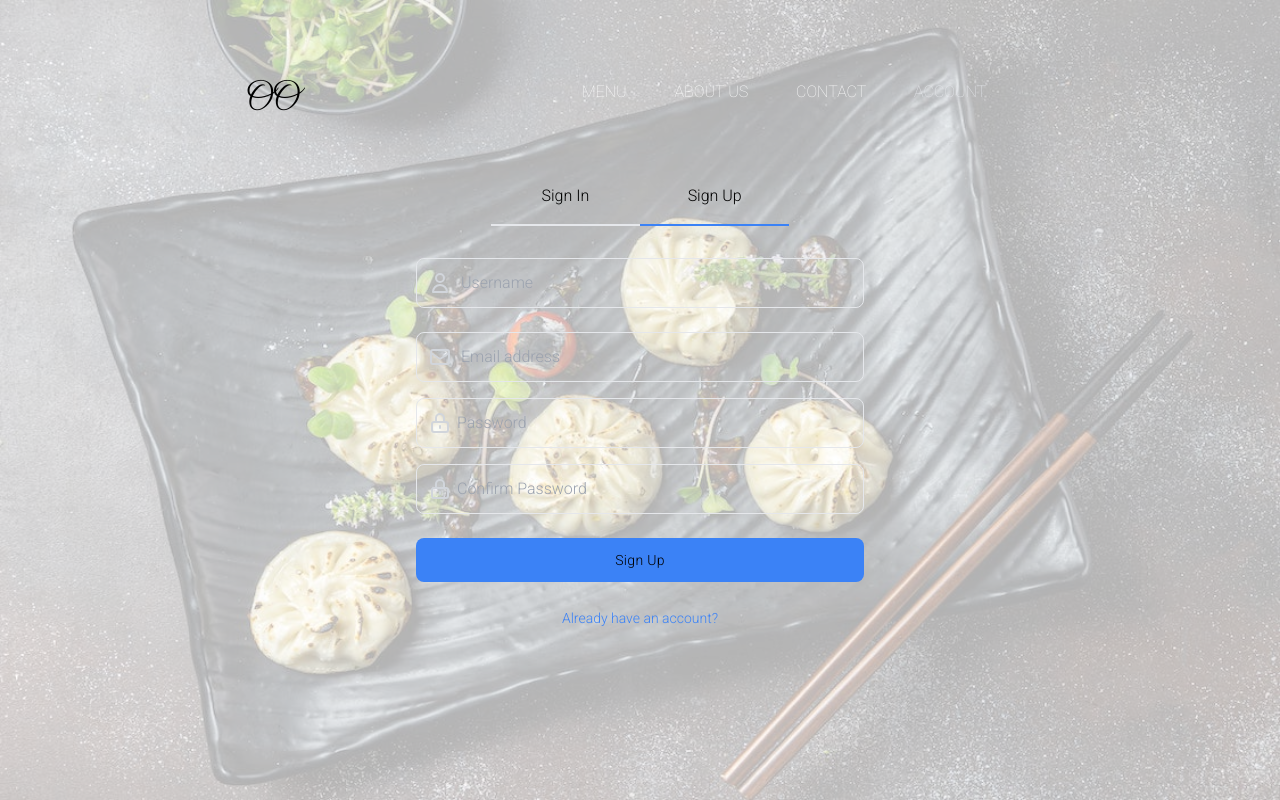
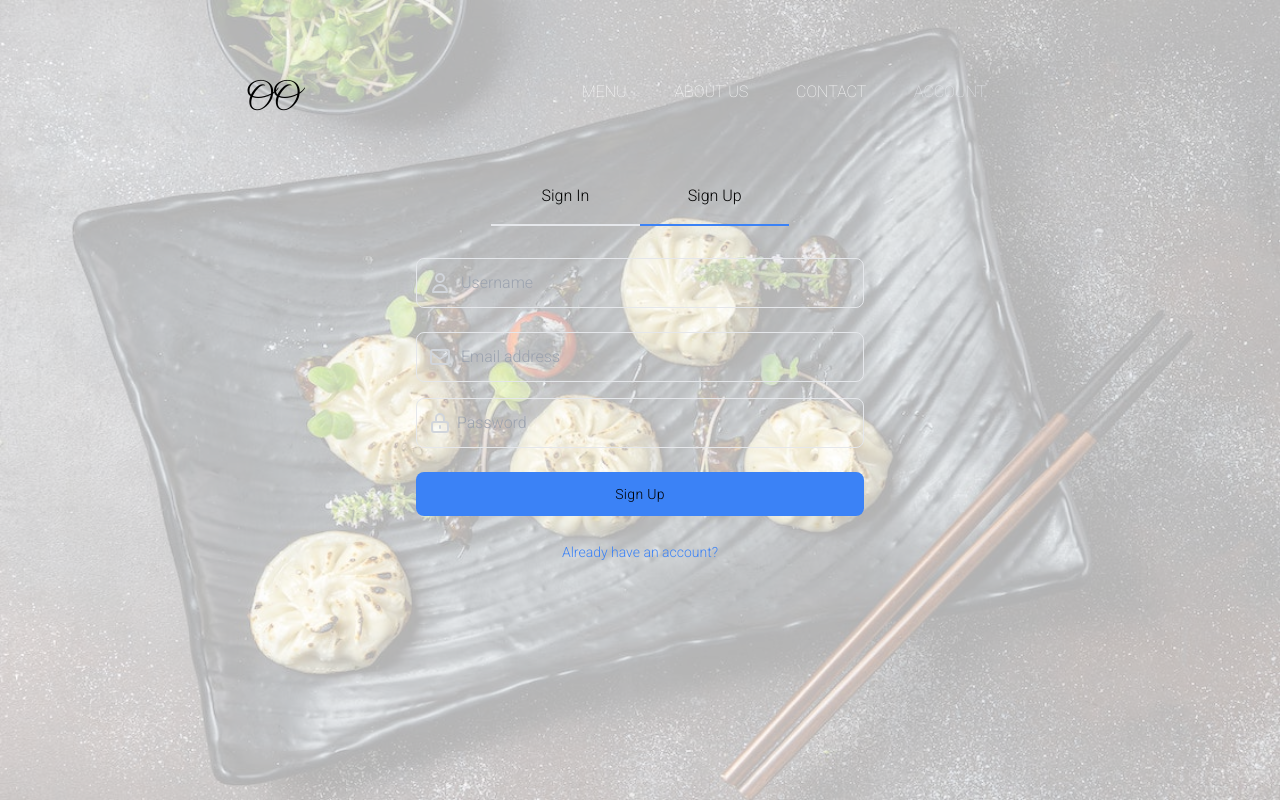
Before and after one commit to abish-desu/gyoza, a Next.js app: page /account in a window 1280 px wide. Both pictures are taken after typing "Sample", "Sample123" into the empty fields and a click on the button "Don't have an account?". Built offline with nearby package versions, Linux system fonts and the light colour scheme.

Commit message:
formValid

```diff
--- a/components/Login/Login.tsx
+++ b/components/Login/Login.tsx
@@ -1,9 +1,20 @@
-import React from 'react'
+import React from "react";
+interface LoginProps {
+  onSignUpLinkClick: () => void;
+  onSubmit: (e: React.FormEvent) => void;
+  onNameChange: (value: string) => void;
 
-const Login = ({ onSignUpLinkClick }:any) => {
+  onPasswordChange: (value: string) => void;
+}
+const Login: React.FC<LoginProps> = ({
+  onSignUpLinkClick,
+  onNameChange,
+
+  onPasswordChange,
+  onSubmit,
+}: any) => {
   return (
-
-        <>
+    <form onSubmit={onSubmit}>
       <div className="relative flex items-center mt-8">
         <span className="absolute">
           <svg
@@ -26,6 +37,7 @@ const Login = ({ onSignUpLinkClick }:any) => {
           type="text"
           className="block w-full py-3 text-gray-700 border rounded-lg px-11 bg-transparent dark:text-gray-300 dark:border-gray-600 focus:border-blue-400 dark:focus:border-blue-300 focus:ring-blue-300 focus:outline-none focus:ring focus:ring-opacity-40"
           placeholder="Username"
+          onChange={(e) => onNameChange(e.target.value)}
         ></input>
       </div>
 
@@ -51,25 +63,28 @@ const Login = ({ onSignUpLinkClick }:any) => {
           type="password"
           className="block w-full px-10 py-3 text-gray-700  border rounded-lg bg-transparent dark:text-gray-300 dark:border-gray-600 focus:border-blue-400 dark:focus:border-blue-300 focus:ring-blue-300 focus:outline-none focus:ring focus:ring-opacity-40"
           placeholder="Confirm Password"
+          onChange={(e) => onPasswordChange(e.target.value)}
         ></input>
       </div>
 
       <div className="mt-6">
-            <button className="w-full px-6 py-3 text-sm font-medium tracking-wide te capitalize transition-colors duration-300 transSignUp bg-blue-500 rounded-lg hover:bg-blue-400 focus:outline-none focus:ring focus:ring-blue-300 focus:ring-opacity-50">
+        <button
+        type="submit" className="w-full px-6 py-3 text-sm font-medium tracking-wide te capitalize transition-colors duration-300 transSignUp bg-blue-500 rounded-lg hover:bg-blue-400 focus:outline-none focus:ring focus:ring-blue-300 focus:ring-opacity-50">
           Login
         </button>
 
         <div className="mt-6 text-center ">
-              <button className="text-sm text-blue-500 hover:underline dark:text-blue-400"
-              onClick={() => onSignUpLinkClick()}>
+          <button
+
+            className="text-sm text-blue-500 hover:underline dark:text-blue-400"
+            onClick={() => onSignUpLinkClick()}
+          >
             Don't have an account?
           </button>
         </div>
       </div>
-        </>
+    </form>
+  );
+};
 
-
-  )
-}
-
-export default Login
+export default Login;
--- a/components/SignUp/SignUp.tsx
+++ b/components/SignUp/SignUp.tsx
@@ -1,8 +1,23 @@
 import React from "react";
 
-const SignUp = ({onSignInLinkClick}:any) => {
+interface SignUpProps {
+  onSignInLinkClick: () => void;
+  onSubmit: (e: React.FormEvent) => void
+    onNameChange: (value: string) => void;
+  onEmailChange: (value: string) => void;
+  onPasswordChange: (value: string) => void;
+}
+
+const SignUp: React.FC<SignUpProps> = ({
+  onSignInLinkClick,
+  onNameChange,
+  onEmailChange,
+  onPasswordChange,
+  onSubmit
+}) => {
+
   return (
-    <>
+    <form onSubmit={onSubmit}>
       <div className="relative flex items-center mt-8">
         <span className="absolute">
           <svg
@@ -25,6 +40,7 @@ const SignUp = ({onSignInLinkClick}:any) => {
           type="text"
           className="block w-full py-3 text-gray-700 border rounded-lg px-11 bg-transparent dark:text-gray-300 dark:border-gray-600 focus:border-blue-400 dark:focus:border-blue-300 focus:ring-blue-300 focus:outline-none focus:ring focus:ring-opacity-40"
           placeholder="Username"
+          onChange={(e) => onNameChange(e.target.value)}
         ></input>
       </div>
 
@@ -50,6 +66,8 @@ const SignUp = ({onSignInLinkClick}:any) => {
           type="email"
           className="block w-full py-3 text-gray-700  border rounded-lg px-11 bg-transparent dark:text-gray-300 dark:border-gray-600 focus:border-blue-400 dark:focus:border-blue-300 focus:ring-blue-300 focus:outline-none focus:ring focus:ring-opacity-40"
           placeholder="Email address"
+          onChange={(e) => onEmailChange(e.target.value)}
+
         ></input>
       </div>
 
@@ -75,36 +93,14 @@ const SignUp = ({onSignInLinkClick}:any) => {
           type="password"
           className="block w-full px-10 py-3 text-gray-700  border rounded-lg bg-transparent dark:text-gray-300 dark:border-gray-600 focus:border-blue-400 dark:focus:border-blue-300 focus:ring-blue-300 focus:outline-none focus:ring focus:ring-opacity-40"
           placeholder="Password"
+          onChange={(e) => onPasswordChange(e.target.value)}
         ></input>
       </div>
 
-      <div className="relative flex items-center mt-4">
-        <span className="absolute">
-          <svg
-            xmlns="http://www.w3.org/2000/svg"
-            className="w-6 h-6 mx-3 text-gray-300 dark:text-gray-500"
-            fill="none"
-            viewBox="0 0 24 24"
-            stroke="currentColor"
-            stroke-width="2"
-          >
-            <path
-              stroke-linecap="round"
-              stroke-linejoin="round"
-              d="M12 15v2m-6 4h12a2 2 0 002-2v-6a2 2 0 00-2-2H6a2 2 0 00-2 2v6a2 2 0 002 2zm10-10V7a4 4 0 00-8 0v4h8z"
-            />
-          </svg>
-        </span>
 
-        <input
-          type="password"
-          className="block w-full px-10 py-3 text-gray-700  border rounded-lg bg-transparent dark:text-gray-300 dark:border-gray-600 focus:border-blue-400 dark:focus:border-blue-300 focus:ring-blue-300 focus:outline-none focus:ring focus:ring-opacity-40"
-          placeholder="Confirm Password"
-        ></input>
-      </div>
 
       <div className="mt-6">
-        <button className="w-full px-6 py-3 text-sm font-medium tracking-wide te capitalize transition-colors duration-300 transSignUp bg-blue-500 rounded-lg hover:bg-blue-400 focus:outline-none focus:ring focus:ring-blue-300 focus:ring-opacity-50">
+        <button type="submit" className="w-full px-6 py-3 text-sm font-medium tracking-wide te capitalize transition-colors duration-300 transSignUp bg-blue-500 rounded-lg hover:bg-blue-400 focus:outline-none focus:ring focus:ring-blue-300 focus:ring-opacity-50">
           Sign Up
         </button>
 
@@ -115,7 +111,7 @@ const SignUp = ({onSignInLinkClick}:any) => {
               </button>
         </div>
       </div>
-    </>
+    </form>
   );
 };
 
--- a/src/app/account/page.tsx
+++ b/src/app/account/page.tsx
@@ -1,48 +1,91 @@
-"use client"
-import React, { useState } from 'react';
-import SignUp from '../../../components/SignUp/SignUp';
-import Login from '../../../components/Login/Login';
+"use client";
+import React, { useState } from "react";
+import SignUp from "../../../components/SignUp/SignUp";
+import Login from "../../../components/Login/Login";
 
 const Page = () => {
-  const [activeLink, setActiveLink] = useState('signin');
+  const [activeLink, setActiveLink] = useState("signin");
+  const [name, setName] = useState<string>("");
+  const [email, setEmail] = useState<string>("");
+  const [password, setPassword] = useState<string>("");
 
-  const handleLinkClick = (link:any) => {
+  const handleSignSubmit = (e: React.FormEvent) => {
+    e.preventDefault();
+
+  };
+  const handleLogSubmit = (e: React.FormEvent) => {
+    e.preventDefault();
+
+  };
+
+  const handleNameChange = (value: string) => {
+    setName(value);
+  };
+
+  const handleEmailChange = (value: string) => {
+    setEmail(value);
+  };
+
+  const handlePasswordChange = (value: string) => {
+    setPassword(value);
+  };
+
+  const handleLinkClick = (link: any) => {
     setActiveLink(link);
   };
 
   const handleSignUpLinkClick = () => {
-    setActiveLink('signup');
+    setActiveLink("signup");
   };
   const handleSignInLinkClick = () => {
-    setActiveLink('signin');
+    setActiveLink("signin");
   };
 
   return (
     <section className="mt-10">
       <div className="flex items-center justify-center">
-        <form className="w-full max-w-md">
+        <div className="w-full max-w-md">
           <div className="flex items-center justify-center mt-6">
             <button
               type="button"
               className={`w-1/3 pb-4 font-medium text-center capitalize border-b-2 ${
-                activeLink === 'signin' ? 'border-blue-500 dark:border-blue-400' : 'dark:text-gray-300'
+                activeLink === "signin"
+                  ? "border-blue-500 dark:border-blue-400"
+                  : "dark:text-gray-300"
               }`}
-              onClick={() => handleLinkClick('signin')}
+              onClick={() => handleLinkClick("signin")}
             >
               sign in
             </button>
             <button
               type="button"
               className={`w-1/3 pb-4 font-medium text-center capitalize border-b-2 ${
-                activeLink === 'signup' ? 'border-blue-500 dark:border-blue-400 dark:text-gray-300' : 'dark:border-gray-400 dark:text-gray-300'
+                activeLink === "signup"
+                  ? "border-blue-500 dark:border-blue-400 dark:text-gray-300"
+                  : "dark:border-gray-400 dark:text-gray-300"
               }`}
-              onClick={() => handleLinkClick('signup')}
+              onClick={() => handleLinkClick("signup")}
             >
               sign up
             </button>
           </div>
-          {activeLink === 'signup' ? <SignUp onSignInLinkClick={handleSignInLinkClick}/> : <Login onSignUpLinkClick={handleSignUpLinkClick}/>}
-        </form>
+          {activeLink === "signup" ? (
+            <SignUp
+              onSignInLinkClick={handleSignInLinkClick}
+              onNameChange={handleNameChange}
+              onEmailChange={handleEmailChange}
+              onPasswordChange={handlePasswordChange}
+              onSubmit={handleSignSubmit}
+            />
+          ) : (
+            <Login
+            onSignUpLinkClick={handleSignUpLinkClick}
+            onNameChange={handleNameChange}
+            onPasswordChange={handlePasswordChange}
+            onSubmit={handleLogSubmit}
+             />
+          )}
+        </div>
       </div>
     </section>
   );
```
Lines whose indentation alone changed are shown as unchanged.
